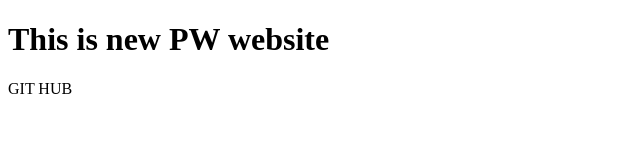
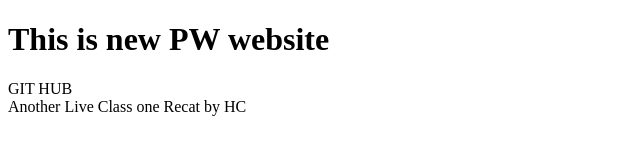
Before and after one commit to Satishsingh9/pwlivetest, a plain HTML site: page index.html in a window 1280 px wide. Shown: the whole page, without its empty margins (0-640 px from the left). Drawn offline with Linux system fonts and the light colour scheme.

Commit message:
add another HC class

```diff
--- a/index.html
+++ b/index.html
@@ -10,6 +10,9 @@
   <section>
     <span>GIT HUB</span>
   </section>
+  <section>
+    Another Live Class one Recat by HC
+  </section>
   <script src="./script.js"></script>
 </body>
 </html>
```
